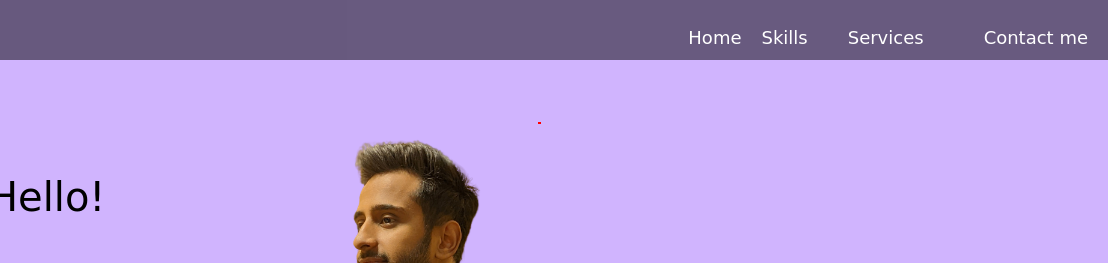
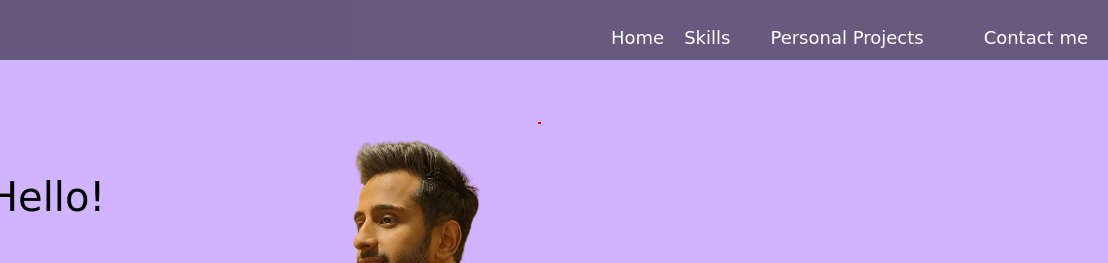
Before and after one commit to tusharvashistha26/myweb-, a plain HTML site: page index.html in a window 1280 px wide. Shown: the top 263 px of the page, 172-1280 px from the left. Drawn offline with Linux system fonts and the light colour scheme.

Commit message:
Add files via upload

```diff
--- a/index.html
+++ b/index.html
@@ -27,7 +27,7 @@
                     <a class="nav-link" href="#skills">Skills</a>
                 </li>
                    <li class="nav-item dropdown dropDown">
-                        <a href="#services" >Services</a>
+                        <a href="#Personal Projects" >Personal Projects</a>
                      </li>
                 <li class="nav-item dropDown">
                     <a class="nav-link" href="#contact">Contact me</a>
@@ -112,7 +112,7 @@
 
     <!-- Services -->
 
-    <div class="container-fluid" id="services">
+    <div class="container-fluid" id="Personal Projects">
         <div>
             <h1>Personal Projects</h1>
 
```
